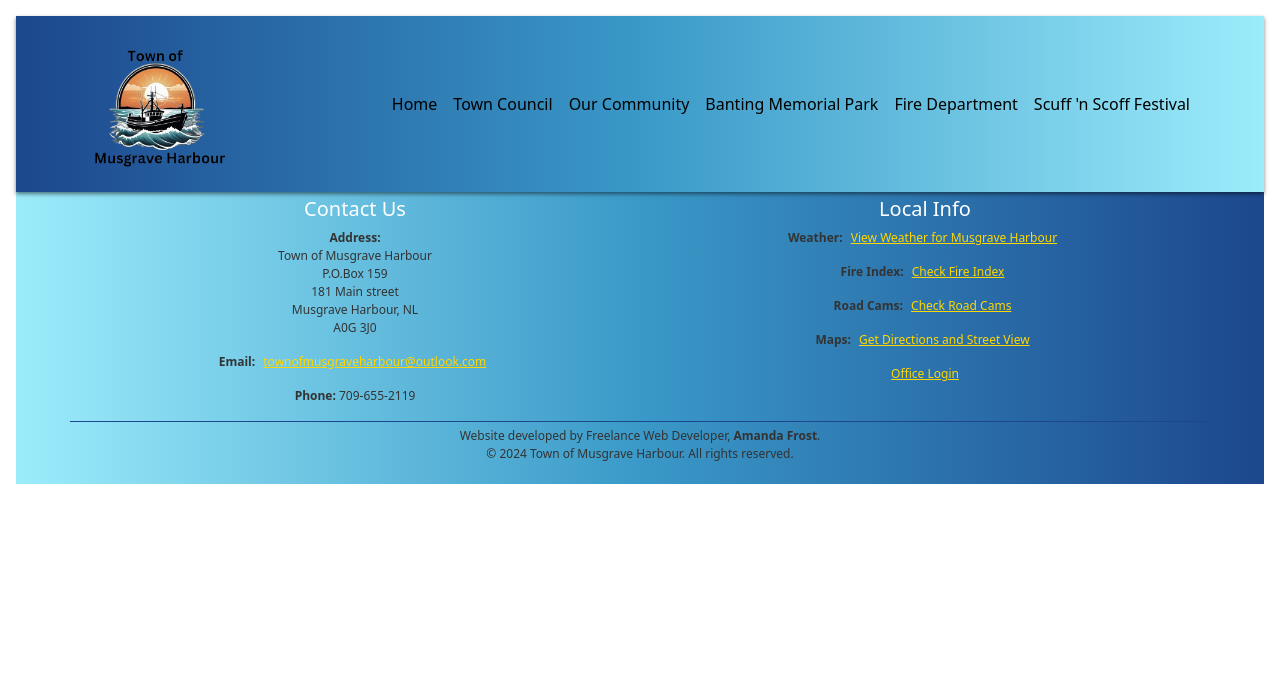
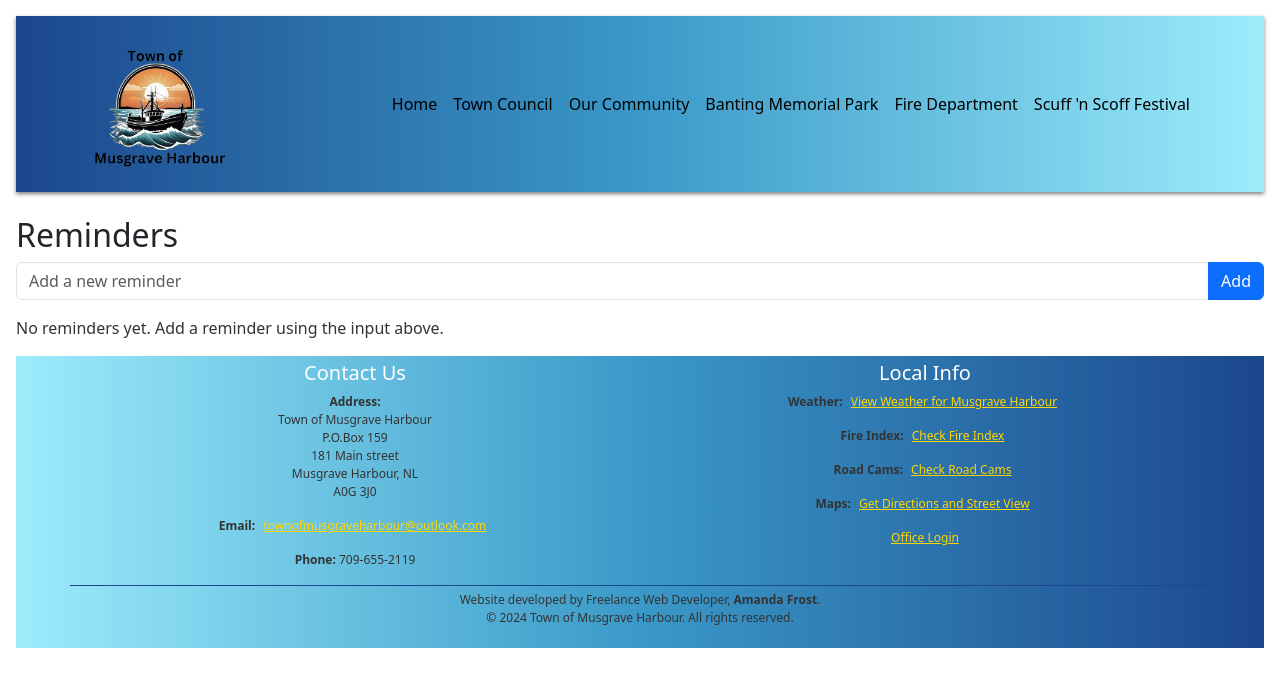
Before and after one commit to Amandafrost79/TownOfMusgraveHarbour, a React (Vite) app: page /TownOfMusgraveHarbour/reminders in a window 1280 px wide. Shown: the top 686 px of the page. Built offline with nearby package versions, Linux system fonts and the light colour scheme.

Commit message:
add reminders

```diff
--- a/src/App.jsx
+++ b/src/App.jsx
@@ -14,6 +14,7 @@ import CouncilAvailability from "./routes/CouncilAvailability"; // Add councillo
 import StaffTimesheet from "./routes/StaffTimesheet"; // Add staff timesheet page import
 import { AuthProvider } from "./AuthContext"; // Add AuthProvider import
 import "./App.css";
+import Reminders from "./routes/Reminders";
 
 function App() {
   return (
@@ -35,6 +36,7 @@ function App() {
               element={<CouncilAvailability />}
             />
             <Route path="/staff-timesheet" element={<StaffTimesheet />} />
+            <Route path="/reminders" element={<Reminders />} />
           </Routes>
           <Footer />
         </div>
--- a/src/components/Header.jsx
+++ b/src/components/Header.jsx
@@ -60,16 +60,11 @@ const Header = () => {
                 <NavDropdown.Item as={Link} to="/council-availability">
                   Meeting Availability
                 </NavDropdown.Item>
+                <NavDropdown.Item as={Link} to="/reminders">
+                  Reminders
+                </NavDropdown.Item>
               </NavDropdown>
             )}
-
-            {/* {user ? (
-              <Nav.Link as={Link} to="/">
-                Office Login
-              </Nav.Link>
-            ) : (
-              false
-            )} */}
           </Nav>
         </Navbar.Collapse>
       </Container>
--- /dev/null
+++ b/src/routes/Reminders.jsx
@@ -0,0 +1,73 @@
+import React, { useState, useEffect } from "react";
+import { Form, Button, ListGroup, Row, Col, InputGroup } from "react-bootstrap";
+
+const Reminders = () => {
+  const [reminders, setReminders] = useState([]);
+  const [newReminder, setNewReminder] = useState("");
+
+  // Load reminders from local storage on component mount
+  useEffect(() => {
+    const savedReminders = JSON.parse(localStorage.getItem("reminders")) || [];
+    setReminders(savedReminders);
+  }, []);
+
+  // Save reminders to local storage whenever they change
+  useEffect(() => {
+    localStorage.setItem("reminders", JSON.stringify(reminders));
+  }, [reminders]);
+
+  // Handle adding a new reminder
+  const handleAddReminder = () => {
+    if (newReminder.trim()) {
+      setReminders([...reminders, newReminder]);
+      setNewReminder("");
+    }
+  };
+
+  // Handle deleting a reminder
+  const handleDeleteReminder = (index) => {
+    const updatedReminders = reminders.filter((_, i) => i !== index);
+    setReminders(updatedReminders);
+  };
+
+  return (
+    <div className="mt-4">
+      <h2>Reminders</h2>
+      <InputGroup className="mb-3">
+        <Form.Control
+          type="text"
+          placeholder="Add a new reminder"
+          value={newReminder}
+          onChange={(e) => setNewReminder(e.target.value)}
+        />
+        <Button variant="primary" onClick={handleAddReminder}>
+          Add
+        </Button>
+      </InputGroup>
+
+      {reminders.length > 0 ? (
+        <ListGroup>
+          {reminders.map((reminder, index) => (
+            <ListGroup.Item
+              key={index}
+              className="d-flex justify-content-between align-items-center"
+            >
+              <div>{reminder}</div>
+              <Button
+                variant="danger"
+                size="sm"
+                onClick={() => handleDeleteReminder(index)}
+              >
+                Delete
+              </Button>
+            </ListGroup.Item>
+          ))}
+        </ListGroup>
+      ) : (
+        <p>No reminders yet. Add a reminder using the input above.</p>
+      )}
+    </div>
+  );
+};
+
+export default Reminders;
--- a/src/routes/StaffTimesheet.css
+++ b/src/routes/StaffTimesheet.css
@@ -1,7 +1,6 @@
-/* Main container for the timesheet */
+
 .timesheet-container {
-    /* max-width: 600px; */
-    /* margin: 0 auto; */
+
     padding: 40px;
     background-color: #ffffff;
     border-radius: 12px;
```
